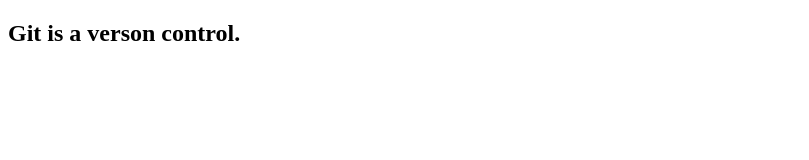
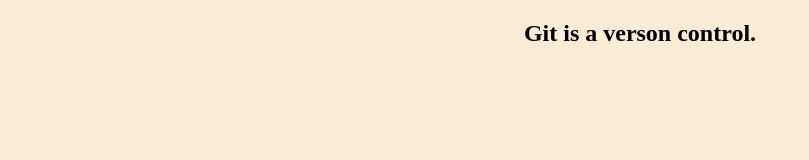
Before and after one commit to azrinal/test, a plain HTML site: page index.html in a window 1280 px wide. Shown: the whole page, without its empty margins (0-809 px from the left). Drawn offline with Linux system fonts and the light colour scheme.

Commit message:
Contents to the CSS file has been added and linked to HTML file

```diff
--- a/index.html
+++ b/index.html
@@ -5,6 +5,7 @@
     <meta http-equiv="X-UA-Compatible" content="IE=edge" />
     <meta name="viewport" content="width=device-width, initial-scale=1.0" />
     <title>Revision with Git</title>
+    <link rel="stylesheet" href="style.css" />
   </head>
   <body>
     <h2>Git is a verson control.</h2>
--- a/style.css
+++ b/style.css
@@ -0,0 +1,14 @@
+* {
+  margin: 0;
+  padding: 0;
+  box-sizing: border-box;
+}
+
+body {
+  background-color: antiquewhite;
+}
+
+h2 {
+  margin-top: 20px;
+  text-align: center;
+}
```
